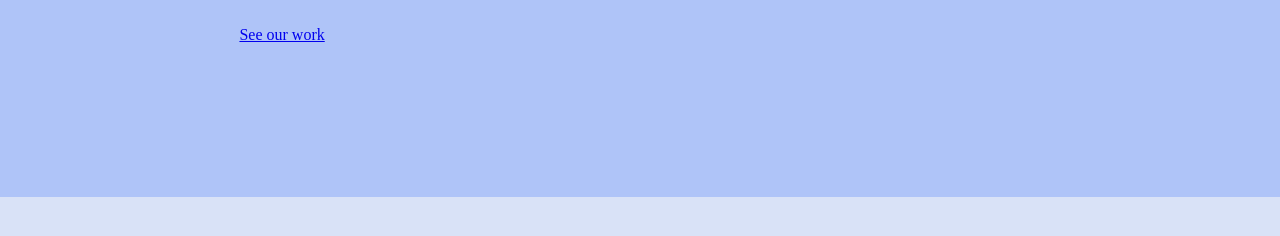
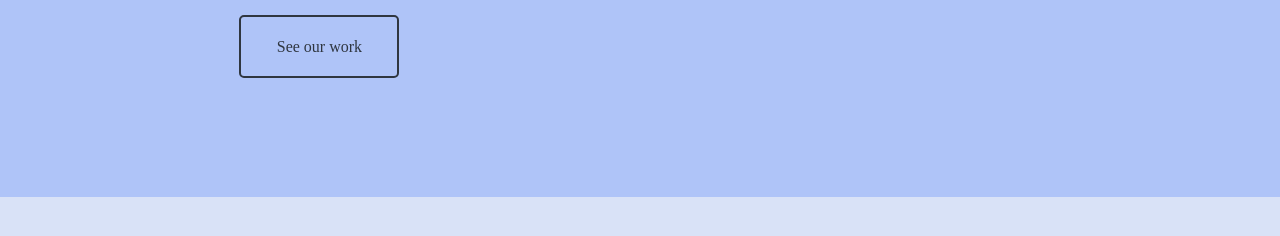
Before and after one commit to plecicki/kodilla-full-stack, a website: page 1-Praktyka-CSS-i-RWD/index.html in a window 1280 px wide. Shown: the part 354-590 px from the top of the page. Drawn offline with Linux system fonts and the light colour scheme; a web font is replaced by a local one.

Commit message:
Button Animation

```diff
--- a/1-Praktyka-CSS-i-RWD/style.scss
+++ b/1-Praktyka-CSS-i-RWD/style.scss
@@ -11,6 +11,8 @@ $hover-light-text-color: #a1a2a3;
 
 $sour-gummy-font: "Sour Gummy", serif;
 $twinkle-star-font: "Twinkle Star", serif;
+
+$transition: all 1s;
 
 // Global
 *, *::before, *::after {
@@ -34,6 +36,26 @@ body {
 
 section {
     padding: 96px 0;
+}
+
+.btn {
+    display: inline-block;
+    min-width: 160px;
+    margin: 24px auto 0 auto;
+    padding: 16px;
+    border-radius: 5px;
+    font-family: $sour-gummy-font;
+    text-align: center;
+    text-decoration: none;
+    cursor: pointer;
+    border-width: 2px;
+    border-style: solid;
+    background-position: 100% 0;
+    background-size: 300%;
+    transition: $transition;
+    &:hover {
+        background-position: 0 100%;
+    }
 }
 
 // Navigation
@@ -113,5 +135,13 @@ section {
             font-size: 400;
             font-size: 16;
         }
+        .btn-one {
+            border-color: $dark-text-color;
+            background-image: linear-gradient(90deg, $dark-text-color 50%, transparent 50%);
+            color: $dark-text-color;
+            &:hover {
+                color: $light-text-color;
+            }
+        }
     }
 }
```
Also changed, not shown: 1-Praktyka-CSS-i-RWD/style.css.
